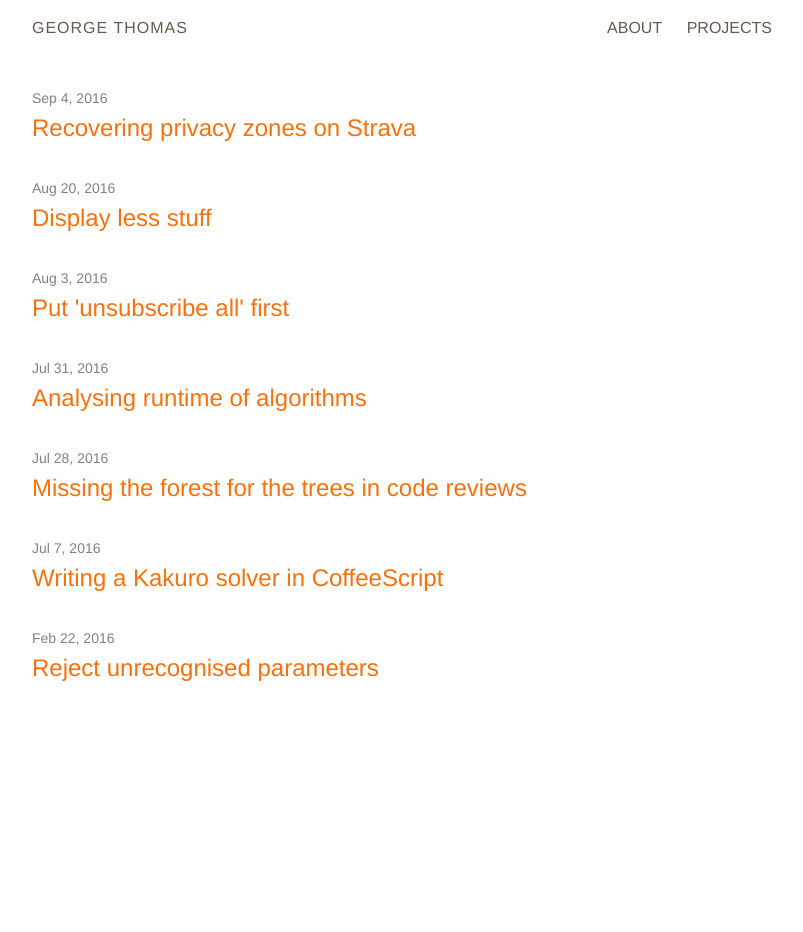
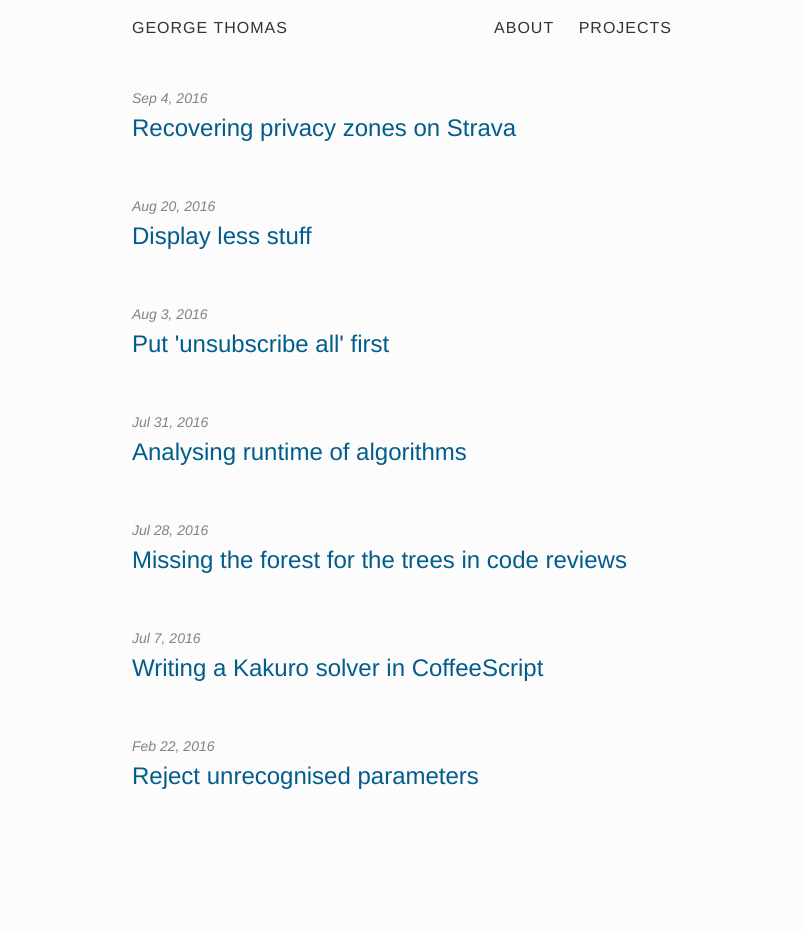
Before and after one commit to geotho/geotho.github.io, a Jekyll site: the page built from index.html, in a window 1280 px wide. Shown: the whole page, without its empty margins (238-1041 px from the left). Built offline with Jekyll 4.4.1, drawn with Linux system fonts in a browser that asks for light colours; before the commit the page ends 900 px from its top, so only the background shows below that.

Commit message:
Tweak more styles

```diff
--- a/_sass/_custom.scss
+++ b/_sass/_custom.scss
@@ -25,10 +25,16 @@
 
 .site-header {
   text-transform: uppercase;
+
+  .site-title:hover {
+    text-decoration: none;
+  }
 }
 
 .page-link {
   padding-bottom: 3px;
+  font-weight: 500;
+  letter-spacing: 1px;
 
   &:hover {
     text-decoration: none;
@@ -38,3 +44,11 @@
 .page-link.active {
   border-bottom: 2px solid $text-color;
 }
+
+.post-meta {
+  font-style: italic;
+}
+
+.post-list > li {
+  margin-bottom: 3rem;
+}
--- a/css/main.scss
+++ b/css/main.scss
@@ -14,19 +14,19 @@ $base-line-height: 1.5;
 
 $spacing-unit:     30px;
 
-$text-color:       #67594D;
-$background-color: #fff;
-$brand-color:      #F8710F;
+$text-color:       #333333;
+$background-color: #FCFCFC;
+$brand-color:      #025D8C;
 
 $grey-color:       #828282;
 $grey-color-light: lighten($grey-color, 40%);
 $grey-color-dark:  darken($grey-color, 25%);
 
 // Width of the content area
-$content-width:    800px;
+$content-width:    600px;
 
 $on-palm:          600px;
-$on-laptop:        800px;
+$on-laptop:        600px;
 
 
 
```
